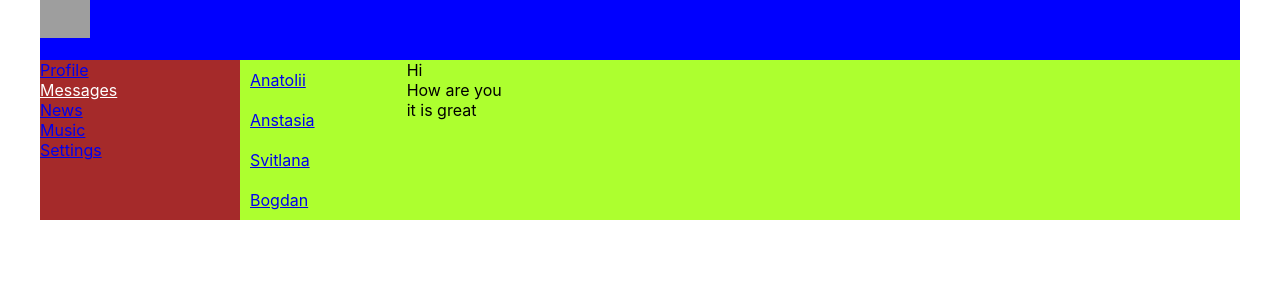
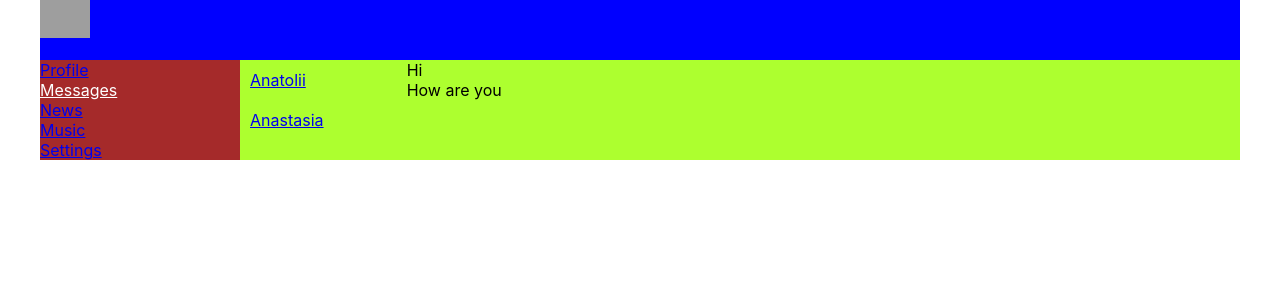
Before and after one commit to AnatoliiOcheretnyi/My-React-Projects, a React (Create React App) app in the folder social-network/: page /dialogs in a window 1280 px wide. Shown: the top 300 px of the page. Built offline with nearby package versions, Linux system fonts and the light colour scheme; grey boxes are pictures that could not be loaded.

Commit message:
refactoring dialogs and myposts with  map

```diff
--- a/social-network/src/components/Dialogs/Dialogs.jsx
+++ b/social-network/src/components/Dialogs/Dialogs.jsx
@@ -2,36 +2,48 @@ import React from 'react';
 import classes from './Dialogs.module.css'
 import {NavLink} from "react-router-dom";
 
+const DialogItem = (props) => {
+    let path = '/dialogs/' + props.id;
+    return (
+        <div className={`${classes.dialog} + ${classes.activeDialog}`}>
+            <NavLink to={path}>
+                {props.name}
+            </NavLink>
+
+        </div>
+    );
+}
+
+const MessageItem = (props) => {
+    return (
+        <div className={classes.message}>
+            {props.message}
+        </div>
+    );
+}
+
 const Dialogs = (props) => {
+
+    let dialogs = [
+        {id: 1, name: 'Anatolii'},
+        {id: 2, name: 'Anastasia'}
+    ]
+
+    let messages = [
+        {id: 1, message: 'Hi'},
+        {id: 2, message: 'How are you'}
+    ]
+
+    let dialogsElement = dialogs.map(d => <DialogItem name={d.name} id={d.id}/>)
+    let messagesElement = messages.map(m => <MessageItem message={m.message}/>)
+
     return (
         <div className={classes.dialogs}>
             <div className={classes.dialogsItem}>
-                <div className={classes.dialog}>
-                    <NavLink to='/dialogs/1'>
-                        Anatolii
-                    </NavLink>
-                </div>
-                <div className={`${classes.dialog} + ${classes.activeDialog}`}>
-                    <NavLink to='/dialogs/2'>
-                        Anstasia
-                    </NavLink>
-
-                </div>
-                <div className={classes.dialog}>
-                    <NavLink to='/dialogs/3'>
-                        Svitlana
-                    </NavLink>
-                </div>
-                <div className={classes.dialog}>
-                    <NavLink to='/dialogs/4'>
-                        Bogdan
-                    </NavLink>
-                </div>
+                {dialogsElement}
             </div>
             <div className={classes.messages}>
-                <div className={classes.message}>Hi</div>
-                <div className={classes.message}>How are you</div>
-                <div className={classes.message}>it is great</div>
+                {messagesElement}
             </div>
         </div>
     );
--- a/social-network/src/components/Profile/MyPosts/MyPosts.jsx
+++ b/social-network/src/components/Profile/MyPosts/MyPosts.jsx
@@ -3,13 +3,27 @@ import classes from './MyPosts.module.css'
 import Post from './Posts/Post';
 
 const MyPosts = () => {
+
+    let posts = [
+        {id: 1, message: 'hi, how are you', counter: 21},
+        {id: 2, message: 'it\'s my new post', counter: 35}
+    ]
+
+    let postsElement = posts.map(p => <Post counter={p.counter} message={p.message} />)
+
     return (
+        <div className={classes.myPostsBlock}>
+            <h2>My Posts</h2>
+            <div>
                 <div>
                     <textarea></textarea>
+                </div>
+                <div>
                     <button>Add post</button>
-      <div>
-        <Post counter ='2' message='hi, how are you' />
-        <Post counter = '3' message="it's my new post" />
+                </div>
+            </div>
+            <div className={classes.posts}>
+                {postsElement}
             </div>
         </div>
     );
--- a/social-network/src/components/Profile/MyPosts/MyPosts.module.css
+++ b/social-network/src/components/Profile/MyPosts/MyPosts.module.css
@@ -0,0 +1,7 @@
+.myPostsBlock{
+    padding: 10px;
+}
+
+.posts{
+    padding: 10px;
+}
--- a/social-network/src/components/Profile/MyPosts/Posts/Post.jsx
+++ b/social-network/src/components/Profile/MyPosts/Posts/Post.jsx
@@ -4,8 +4,9 @@ import classes from './Post.module.css'
 const Post = (props) => {
     return (
         <div className={classes.item}>
+            <img src="https://www.kp.ru/afisha/wp-content/uploads/2018/08/%D0%B0%D0%B2%D0%B0%D1%82%D0%B0%D1%80.jpg"
+                 alt="avatar"/>
             {props.message}
-              <img src="https://www.kp.ru/afisha/wp-content/uploads/2018/08/%D0%B0%D0%B2%D0%B0%D1%82%D0%B0%D1%80.jpg" alt="avatar" />
             <div>
                 <span>Like {props.counter}</span>
             </div>
--- a/social-network/src/components/Profile/Profile.jsx
+++ b/social-network/src/components/Profile/Profile.jsx
@@ -1,17 +1,15 @@
 import React from 'react';
 import classes from './Profile.module.css'
 import MyPosts from './MyPosts/MyPosts';
+import ProfileInfo from "./ProfileInfo/ProfileInfo";
 
 const Profile = () => {
-  return (
-    <div>
-      <div><img src='https://images.pexels.com/photos/248797/pexels-photo-248797.jpeg?auto=compress&cs=tinysrgb&dpr=1&w=500' /></div>
-      <div>
-        ava + description
-          </div>
-      <MyPosts />
-    </div>
-  );
+    return (
+        <div>
+            <ProfileInfo/>
+            <MyPosts/>
+        </div>
+    );
 }
 
 export default Profile;
--- /dev/null
+++ b/social-network/src/components/Profile/ProfileInfo/ProfileInfo.jsx
@@ -0,0 +1,15 @@
+import React from 'react';
+import classes from './ProfileInfo.module.css'
+
+const ProfileInfo = () => {
+    return (
+        <div>
+            <div><img src='https://images.pexels.com/photos/248797/pexels-photo-248797.jpeg?auto=compress&cs=tinysrgb&dpr=1&w=500' /></div>
+            <div className={classes.descriptionBlock}>
+                ava + description
+            </div>
+        </div>
+    );
+}
+
+export default ProfileInfo;
--- /dev/null
+++ b/social-network/src/components/Profile/ProfileInfo/ProfileInfo.module.css
@@ -0,0 +1,3 @@
+.descriptionBlock{
+    padding: 10px;
+}
```
Lines whose indentation alone changed are shown as unchanged.
